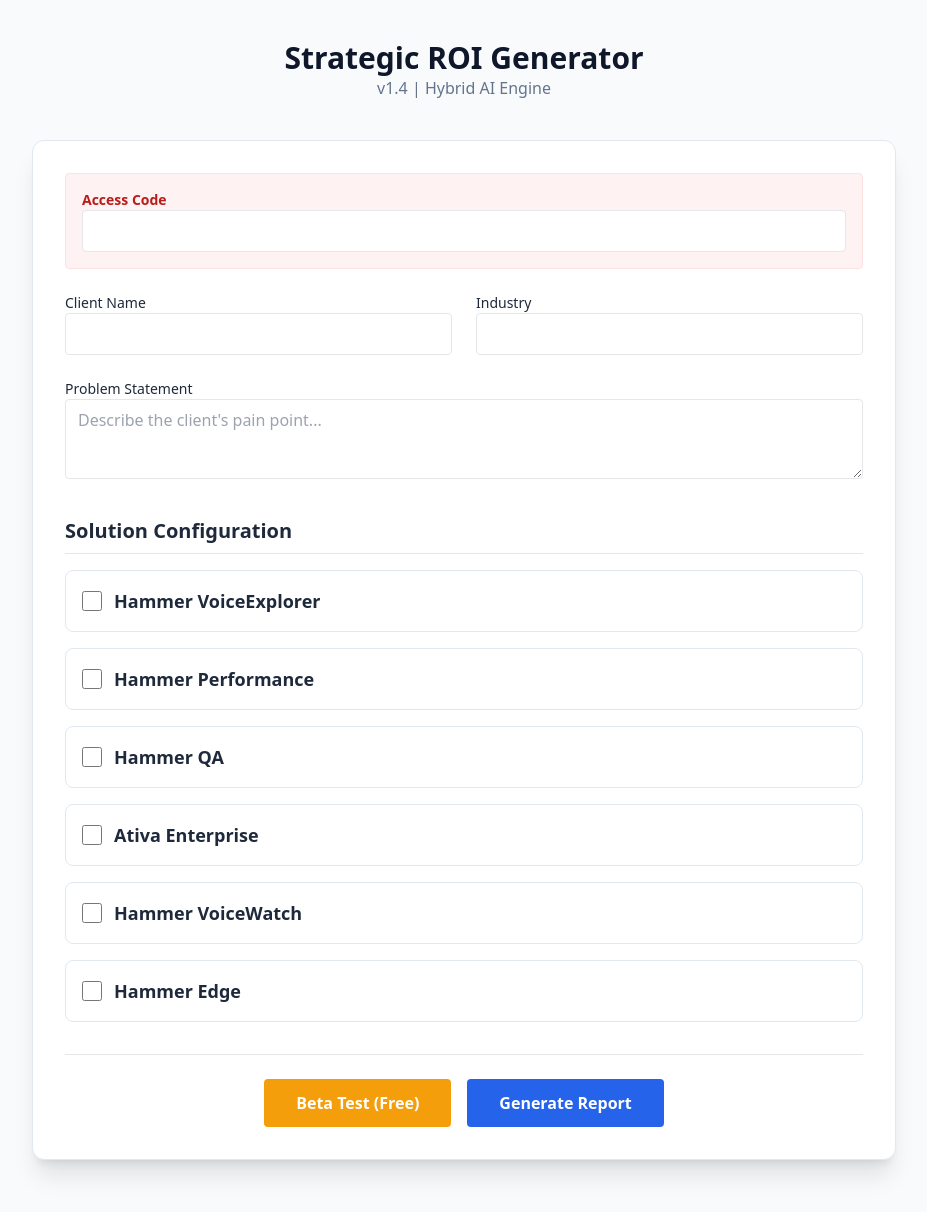
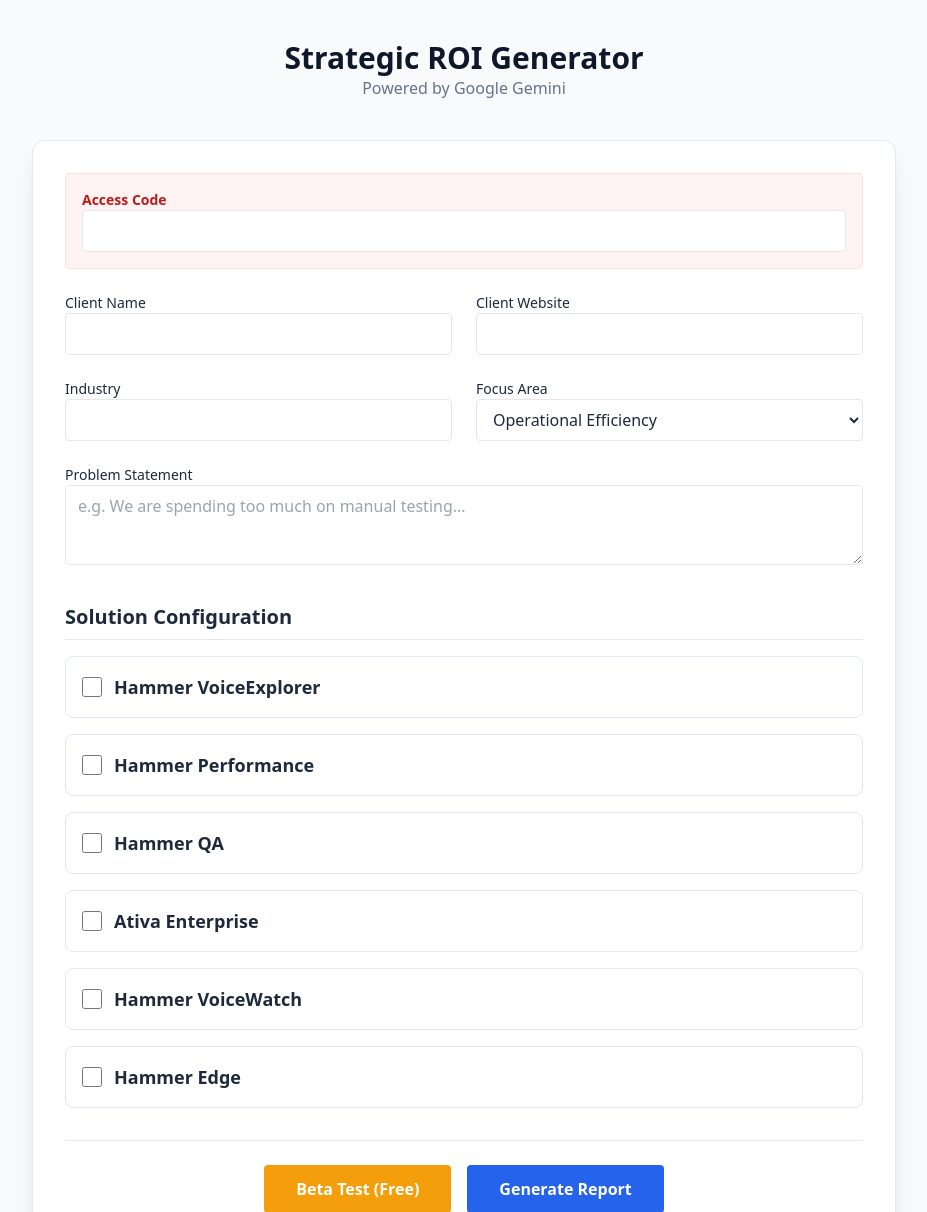
Before and after one commit to hammerlab-eric/hammer-roi-calculator, a Flask app: page / in a window 1280 px wide. Shown: the top 1212 px of the page, without its empty margins (176-1103 px from the left). Before the commit the page ends 1175 px from the top, so only its background shows below. Run offline with Flask 3, Linux system fonts and the light colour scheme; some libraries are stand-ins or nearby versions.

Commit message:
Update index.html

```diff
--- a/templates/index.html
+++ b/templates/index.html
@@ -3,7 +3,7 @@
 <head>
     <meta charset="UTF-8">
     <meta name="viewport" content="width=device-width, initial-scale=1.0">
-    <title>ROI Generator | v1.4</title>
+    <title>ROI Generator | Gemini Edition</title>
     <script src="https://cdn.tailwindcss.com"></script>
     <style>
         .product-card { transition: all 0.2s; border: 1px solid #e2e8f0; }
@@ -40,7 +40,7 @@
             document.getElementById('modeField').value = mode;
             document.getElementById('btnContainer').classList.add('hidden');
             document.getElementById('loadingContainer').classList.remove('hidden');
-            document.getElementById('loadingText').innerText = mode === 'beta' ? "Building Beta Preview..." : "Generating Analysis...";
+            document.getElementById('loadingText').innerText = mode === 'beta' ? "Building Gemini Preview..." : "Generating Gemini Analysis...";
             document.getElementById('roiForm').submit();
         }
     </script>
@@ -49,7 +49,7 @@
     <div class="max-w-4xl mx-auto py-10 px-4">
         <div class="text-center mb-10">
             <h1 class="text-3xl font-bold text-slate-900">Strategic ROI Generator</h1>
-            <p class="text-slate-500">v1.4 | Hybrid AI Engine</p>
+            <p class="text-slate-500">Powered by Google Gemini</p>
         </div>
 
         <form id="roiForm" action="/generate" method="POST" class="bg-white shadow-xl rounded-xl p-8 border border-slate-200">
@@ -65,12 +65,25 @@
                     <input type="text" name="client_name" required class="w-full border rounded px-3 py-2">
                 </div>
                 <div>
+                    <label class="block text-sm font-medium">Client Website</label>
+                    <input type="url" name="client_url" class="w-full border rounded px-3 py-2">
+                </div>
+                <div>
                     <label class="block text-sm font-medium">Industry</label>
                     <input type="text" name="industry" required class="w-full border rounded px-3 py-2">
                 </div>
+                <div>
+                    <label class="block text-sm font-medium">Focus Area</label>
+                    <select name="project_type" class="w-full border rounded px-3 py-2 bg-white">
+                        <option value="Operational Efficiency">Operational Efficiency</option>
+                        <option value="Migration">Cloud Migration</option>
+                        <option value="CX">CX Transformation</option>
+                        <option value="DevOps">DevOps Automation</option>
+                    </select>
+                </div>
                 <div class="col-span-1 md:col-span-2">
                     <label class="block text-sm font-medium">Problem Statement</label>
-                    <textarea name="problem_statement" class="w-full border rounded px-3 py-2 h-20" placeholder="Describe the client's pain point..."></textarea>
+                    <textarea name="problem_statement" class="w-full border rounded px-3 py-2 h-20" placeholder="e.g. We are spending too much on manual testing..."></textarea>
                 </div>
             </div>
 
@@ -91,16 +104,16 @@
                         <div>
                             <label class="block text-xs font-bold text-slate-500 uppercase">Term Length</label>
                             <select name="term_{{ product }}" class="w-full border rounded px-2 py-1" onchange="toggleCustomTerm(this, '{{ product }}')">
-                                <option value="12">12 Months (1 Year)</option>
-                                <option value="24">24 Months (2 Years)</option>
-                                <option value="36">36 Months (3 Years)</option>
-                                <option value="1">1 Month (Pilot)</option>
+                                <option value="12">1 Year</option>
+                                <option value="24">2 Years</option>
+                                <option value="36">3 Years</option>
+                                <option value="1">1 Month</option>
                                 <option value="other">Custom...</option>
                             </select>
                         </div>
                         <div>
                             <label class="block text-xs font-bold text-slate-500 uppercase">&nbsp;</label>
-                            <input type="number" step="0.25" id="custom_term_{{ product }}" name="term_custom_{{ product }}" placeholder="Months (0.25 - 64)" class="hidden w-full border rounded px-2 py-1 bg-yellow-50">
+                            <input type="number" step="0.25" id="custom_term_{{ product }}" name="term_custom_{{ product }}" placeholder="Months" class="hidden w-full border rounded px-2 py-1 bg-yellow-50">
                         </div>
                     </div>
                 </div>
```
